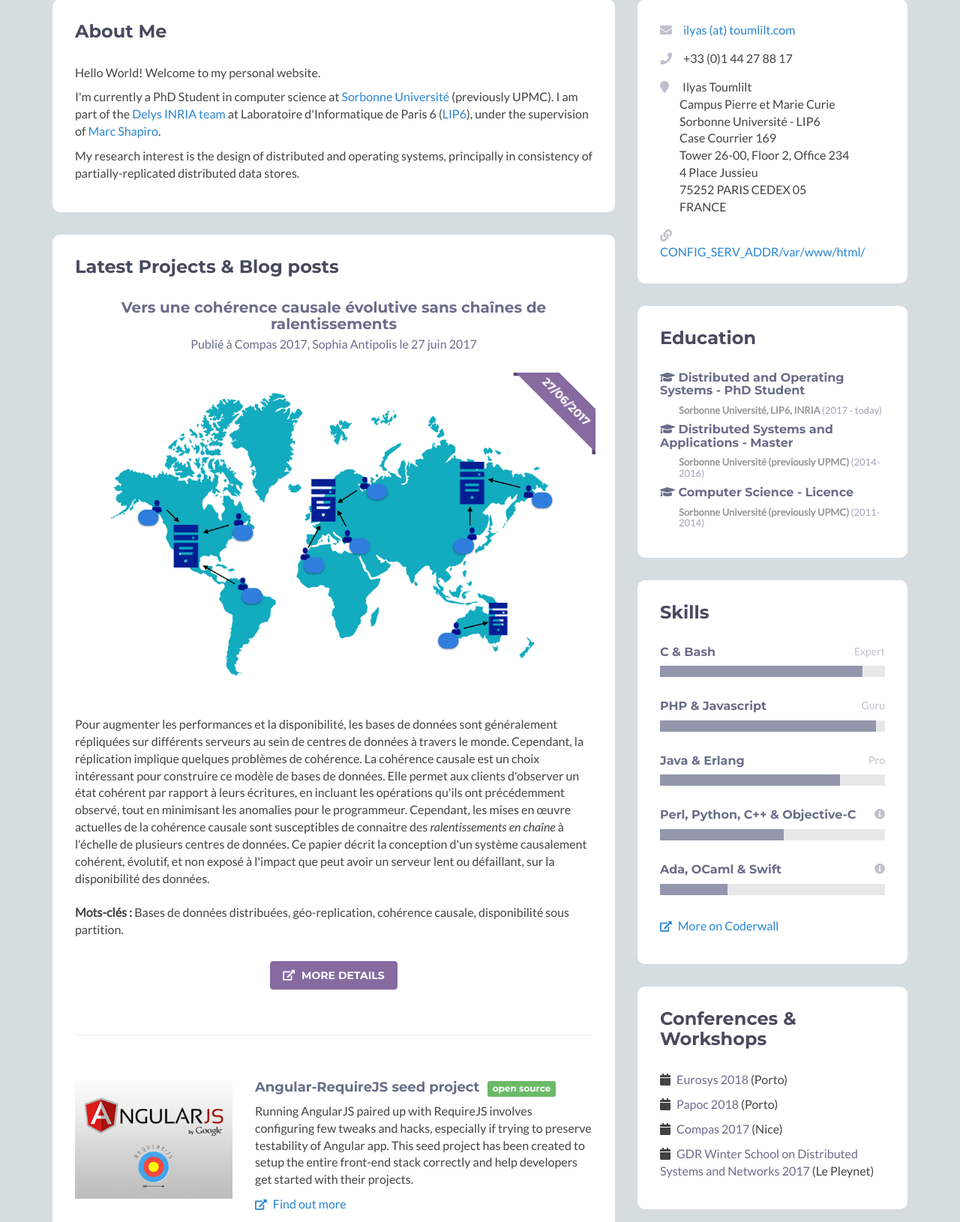
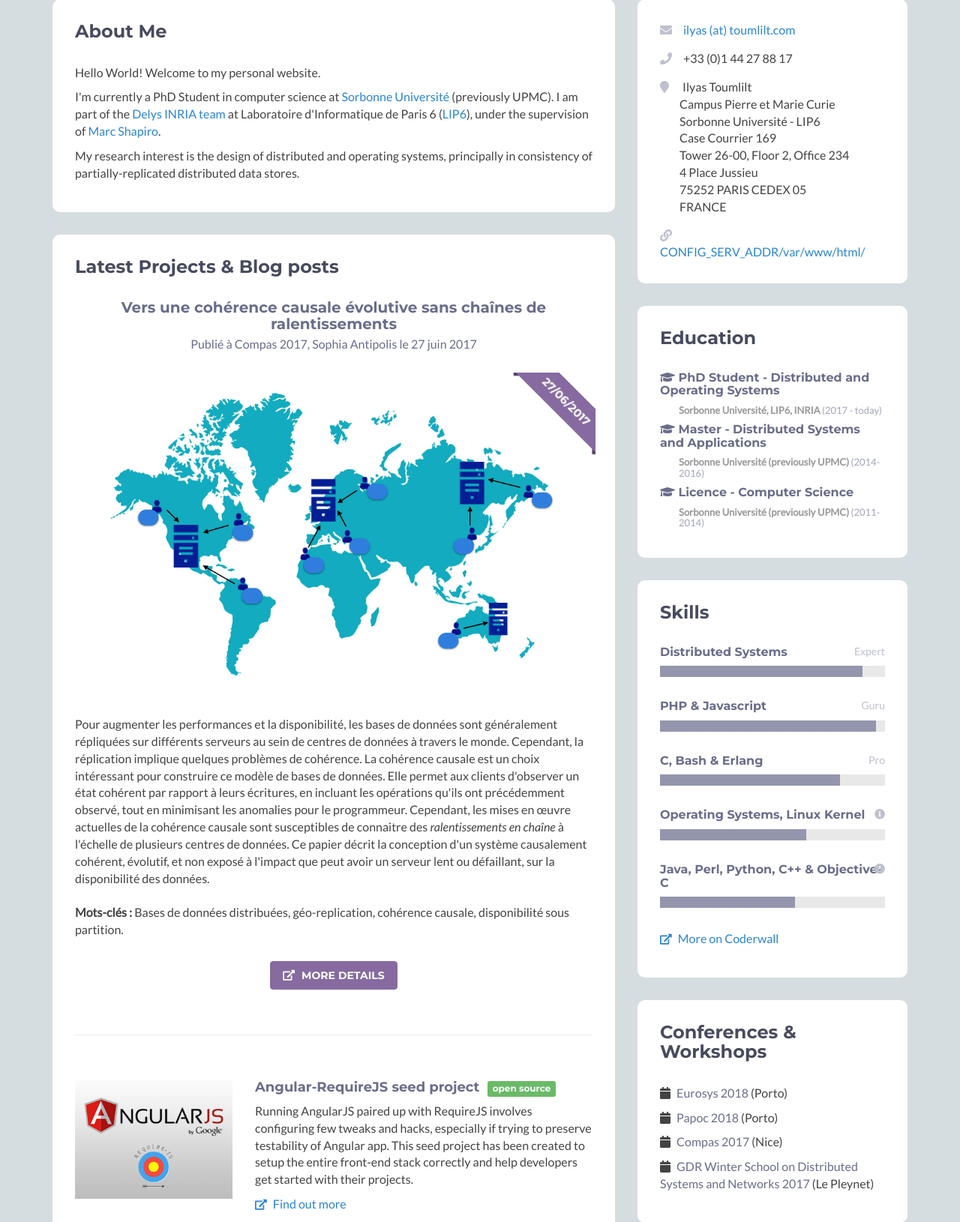
Before and after one commit to itoumlilt/toumlilt.com, a PHP site: page /index.php in a window 1280 px wide. Shown: the part 345-1975 px from the top of the page at 75% size. Run offline with PHP 8.4, Linux system fonts and the light colour scheme; a stand-in replaces the project's code that opens the database connection; some libraries are stand-ins or nearby versions.

Commit message:
Update secondary layer

```diff
--- a/src/global/secondary_layer.php
+++ b/src/global/secondary_layer.php
@@ -51,13 +51,13 @@
             <div class="content">
                 <div class="item">
                     <!-- PhD -->
-                    <h3 class="title"><i class="fas fa-graduation-cap"></i> Distributed and Operating Systems - PhD Student</h3>
+                    <h3 class="title"><i class="fas fa-graduation-cap"></i> PhD Student - Distributed and Operating Systems</h3>
                     <h4 class="university">Sorbonne Université, LIP6, INRIA <span class="year">(2017 - today)</span></h4>
                     <!-- Master -->
-                    <h3 class="title"><i class="fas fa-graduation-cap"></i> Distributed Systems and Applications - Master</h3>
+                    <h3 class="title"><i class="fas fa-graduation-cap"></i> Master - Distributed Systems and Applications</h3>
                     <h4 class="university">Sorbonne Université (previously UPMC) <span class="year">(2014-2016)</span></h4>
                     <!-- Licence -->
-                    <h3 class="title"><i class="fas fa-graduation-cap"></i> Computer Science - Licence</h3>
+                    <h3 class="title"><i class="fas fa-graduation-cap"></i> Licence - Computer Science</h3>
                     <h4 class="university">Sorbonne Université (previously UPMC) <span class="year">(2011-2014)</span></h4>
                 </div><!--//item-->
             </div><!--//content-->
@@ -144,7 +144,7 @@
             <div class="content"><div class="skillset">
 
                     <div class="item">
-                        <h3 class="level-title">C &amp; Bash<span class="level-label" data-toggle="tooltip" data-placement="left" data-animation="true" title="" data-original-title="">Expert</span></h3>
+                        <h3 class="level-title">Distributed Systems<span class="level-label" data-toggle="tooltip" data-placement="left" data-animation="true" title="" data-original-title="">Expert</span></h3>
                         <div class="level-bar">
                             <div class="level-bar-inner" data-level="90%" style="width: 90%;">
                             </div>
@@ -160,7 +160,7 @@
                     </div><!--//item-->
 
                     <div class="item">
-                        <h3 class="level-title">Java &amp; Erlang<span class="level-label" data-original-title="" title="">Pro</span></h3>
+                        <h3 class="level-title">C, Bash & Erlang<span class="level-label" data-original-title="" title="">Pro</span></h3>
                         <div class="level-bar">
                             <div class="level-bar-inner" data-level="80%" style="width: 80%;">
                             </div>
@@ -168,26 +168,26 @@
                     </div><!--//item-->
 
                     <div class="item">
-                        <h3 class="level-title">Perl, Python, C++ &amp; Objective-C
+                        <h3 class="level-title">Operating Systems, Linux Kernel
                             <span class="level-label" data-toggle="tooltip" data-placement="left" data-animation="true" title="" data-original-title="I used to be good at these but I haven't used them for while."><i class="fas fa-info-circle"></i></span>
                         </h3>
                         <div class="level-bar">
-                            <div class="level-bar-inner" data-level="55%" style="width: 55%;">
+                            <div class="level-bar-inner" data-level="65%" style="width: 55%;">
                             </div>
                         </div><!--//level-bar-->
                     </div><!--//item-->
 
                     <div class="item">
-                        <h3 class="level-title">Ada, OCaml &amp; Swift
+                        <h3 class="level-title">Java, Perl, Python, C++ &amp; Objective-C
                             <span class="level-label" data-toggle="tooltip" data-placement="left" data-animation="true" title="" data-original-title="I used to be good at these but I haven't used them for while."><i class="fas fa-info-circle"></i></span>
                         </h3>
                         <div class="level-bar">
-                            <div class="level-bar-inner" data-level="30%" style="width: 30%;">
+                            <div class="level-bar-inner" data-level="60%" style="width: 30%;">
                             </div>
                         </div><!--//level-bar-->
                     </div><!--//item-->
 
-                    <p><a class="more-link" href="<?php echo URL_CODERWALL; ?>"><i class="fas fa-external-link-alt"></i> More on Coderwall</a></p>
+                    <p><a class="more-link" href="<?php echo URL_CODERWALL; ?>" target="_blank"><i class="fas fa-external-link-alt"></i> More on Coderwall</a></p>
                 </div>
             </div><!--//content-->
         </div><!--//section-inner-->
@@ -208,7 +208,7 @@
             <div class="content">
                 <ul class="list-unstyled">
                     <li><i class="fas fa-headphones"></i> <a
-                                href="https://www.youtube.com/watch?v=dQw4w9WgXcQ">Youtube Link</a></li>
+                                href="https://www.youtube.com/watch?v=dQw4w9WgXcQ" target="_blank">Youtube Link</a></li>
                 </ul>
             </div><!--//content-->
         </div><!--//section-inner-->
```
